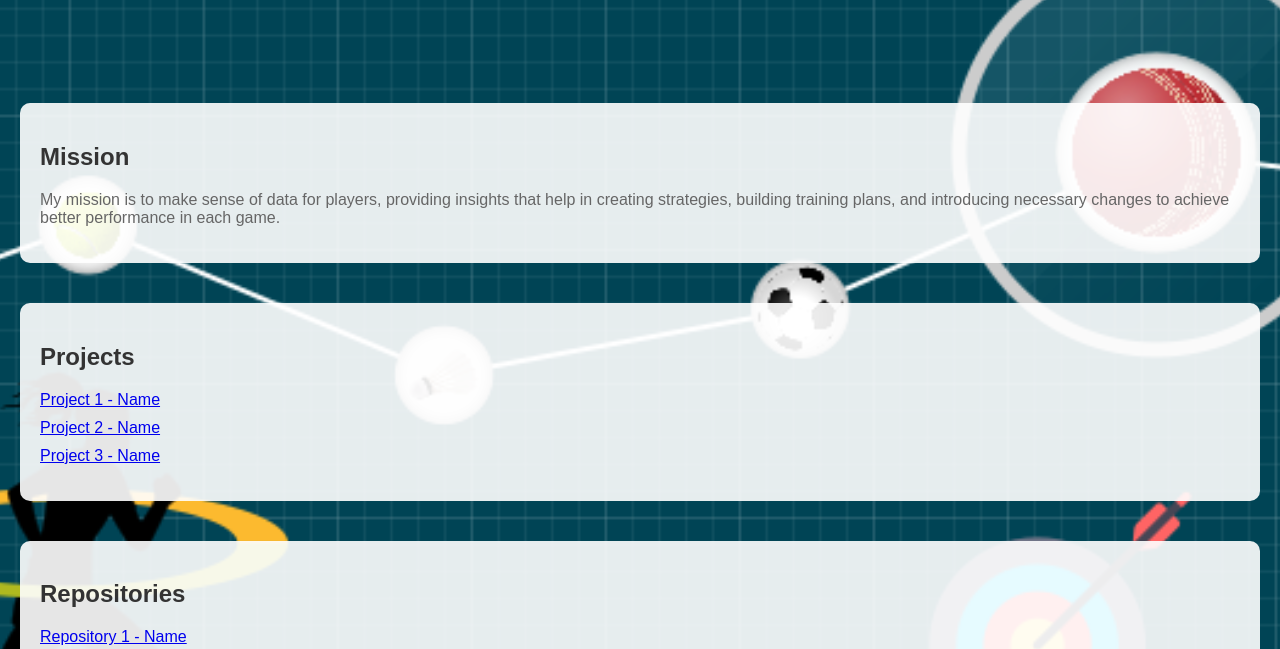
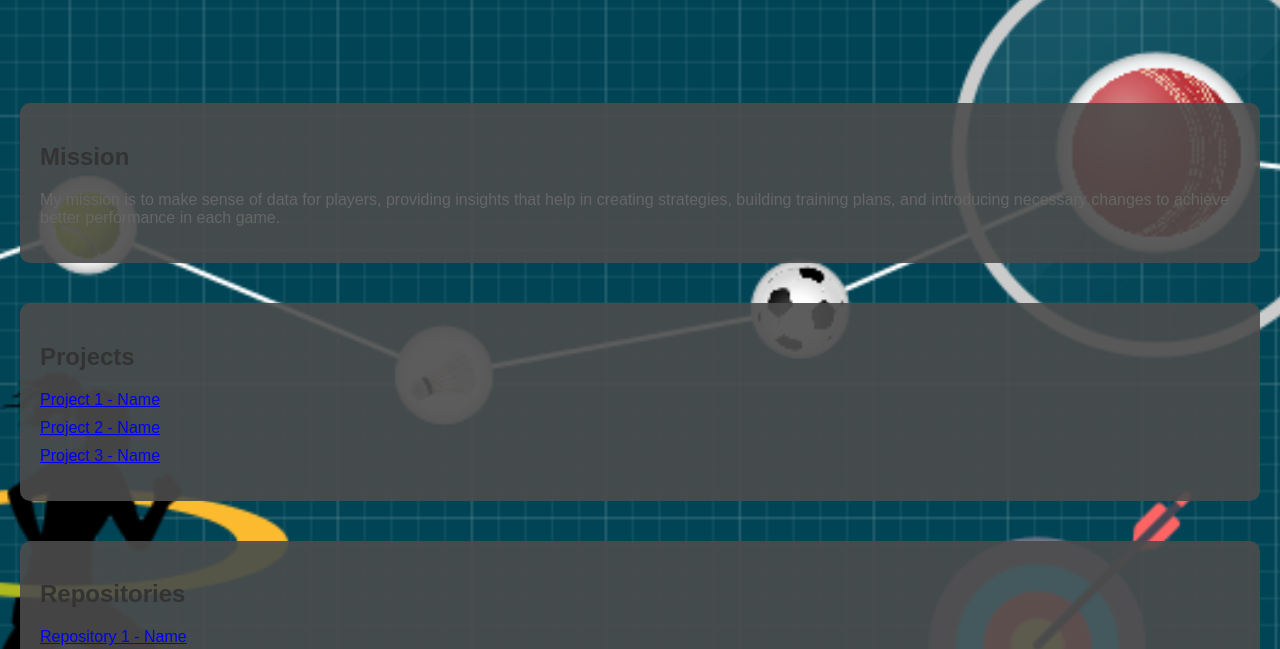
Before and after one commit to StatSavant/StatSavant.github.io, a plain HTML site: page index.html in a window 1280 px wide. Shown: the part 151-800 px from the top of the page. Drawn offline with Linux system fonts and the light colour scheme.

Commit message:
Update index.html 2

```diff
--- a/index.html
+++ b/index.html
@@ -13,7 +13,7 @@
             background-image: url('https://github.com/StatSavant/StatSavant.github.io/blob/main/DataScience_1.png');
             background-size: cover;
             background-position: center;
-            color: #fff;
+            color: ffffff;
         }
 
         header {
@@ -24,7 +24,7 @@
         section {
             margin: 40px 20px;
             padding: 20px;
-            background-color: rgba(255, 255, 255, 0.9);
+            background-color: rgba(76, 76, 76, 0.9);
             border-radius: 10px;
         }
 
```
